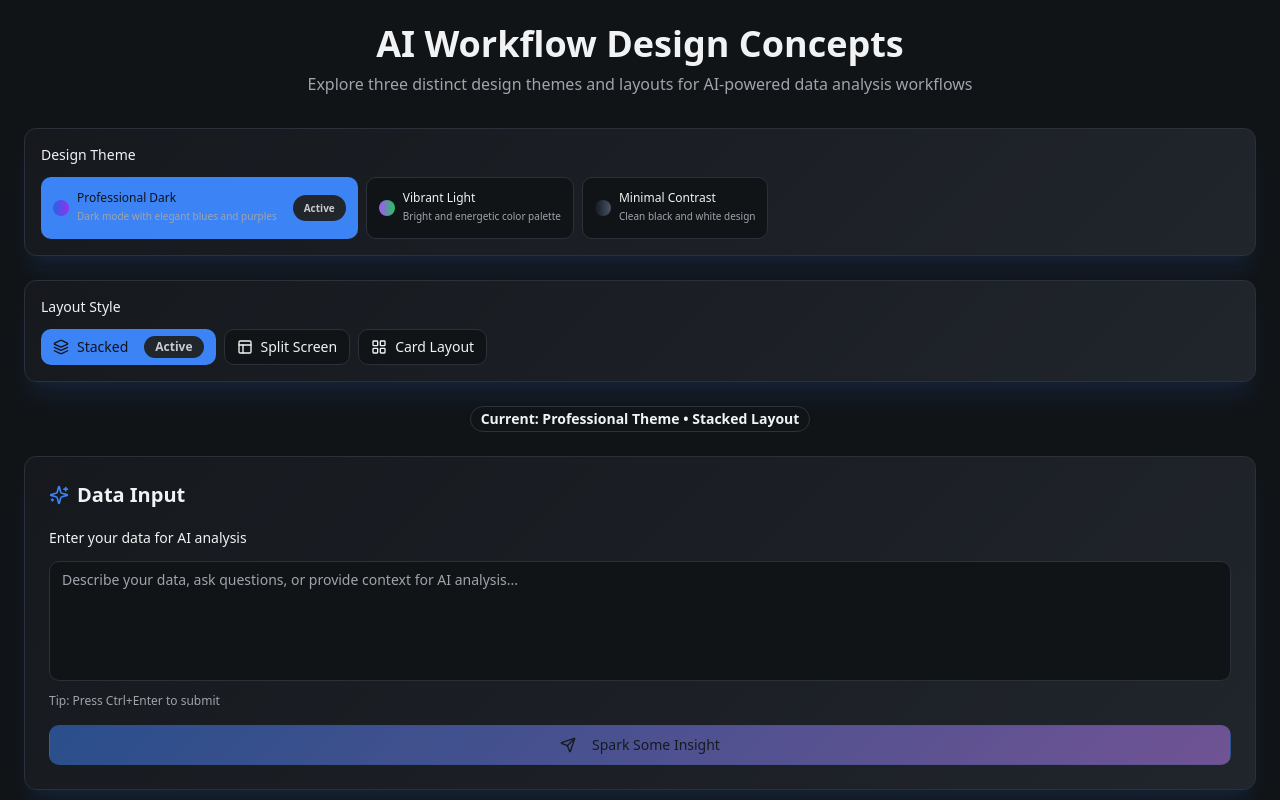
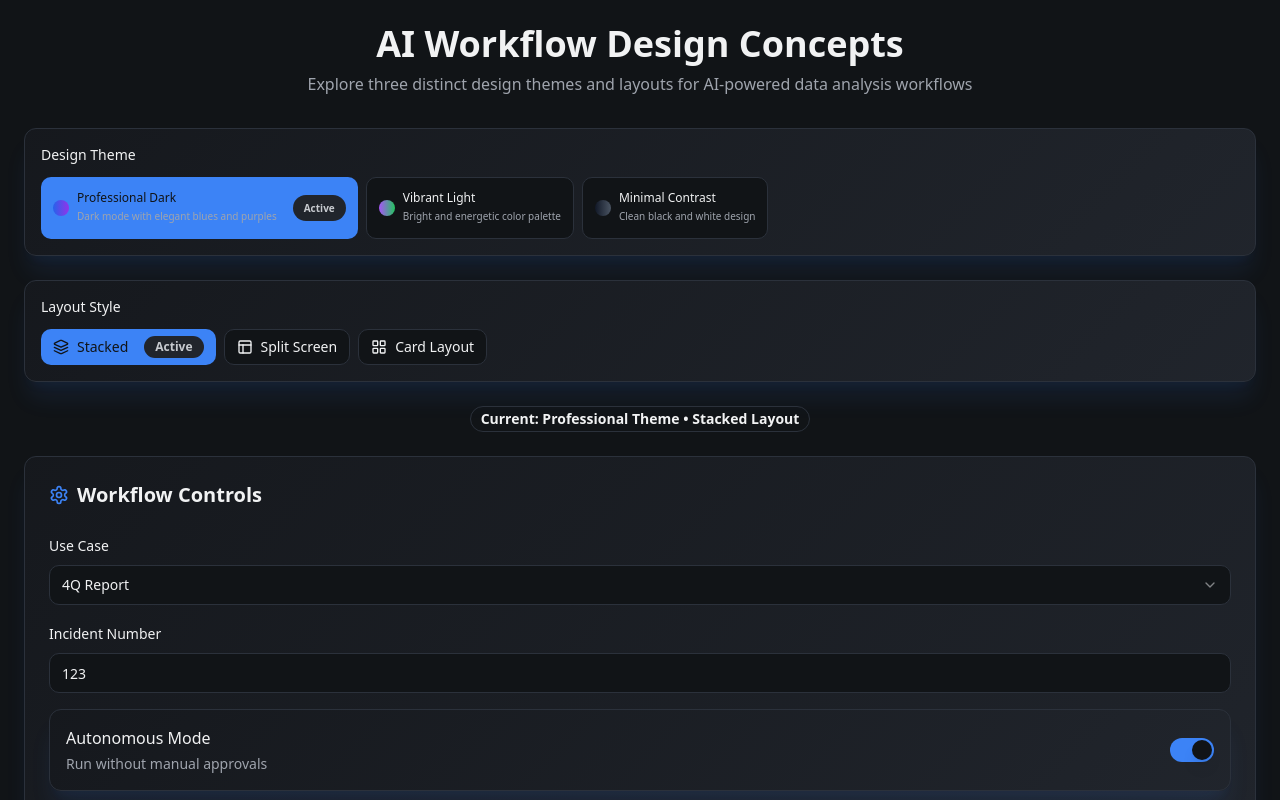
Before and after one commit to rutulganatra/spark-insight-themes, a React (Vite) app: page / in a window 1280 px wide. Shown: the top 800 px of the page. Built offline with nearby package versions, Linux system fonts and the light colour scheme.

Commit message:
Add input fields
Adds input fields for "Use Case" and "Incident Number" to the workflow controls panel.

```diff
--- a/src/components/UserInputPanel.tsx
+++ b/src/components/UserInputPanel.tsx
@@ -1,8 +1,10 @@
 import { useState } from "react";
 import { Button } from "@/components/ui/button";
-import { Textarea } from "@/components/ui/textarea";
+import { Input } from "@/components/ui/input";
 import { Label } from "@/components/ui/label";
-import { Sparkles, Send } from "lucide-react";
+import { Switch } from "@/components/ui/switch";
+import { Select, SelectContent, SelectItem, SelectTrigger, SelectValue } from "@/components/ui/select";
+import { Settings, Sparkles, RotateCcw } from "lucide-react";
 
 interface UserInputPanelProps {
   onStartWorkflow: (input: string) => void;
@@ -10,48 +12,102 @@ interface UserInputPanelProps {
 }
 
 export function UserInputPanel({ onStartWorkflow, isLoading }: UserInputPanelProps) {
-  const [input, setInput] = useState("");
+  const [useCase, setUseCase] = useState("4Q Report");
+  const [incidentNumber, setIncidentNumber] = useState("123");
+  const [autonomousMode, setAutonomousMode] = useState(true);
 
   const handleSubmit = () => {
-    if (input.trim() && !isLoading) {
-      onStartWorkflow(input.trim());
+    if (useCase && incidentNumber && !isLoading) {
+      const workflowData = `Use Case: ${useCase}, Incident Number: ${incidentNumber}, Autonomous Mode: ${autonomousMode ? 'Enabled' : 'Disabled'}`;
+      onStartWorkflow(workflowData);
     }
   };
 
-  const handleKeyDown = (e: React.KeyboardEvent) => {
-    if (e.key === "Enter" && (e.ctrlKey || e.metaKey)) {
-      handleSubmit();
-    }
+  const handleReset = () => {
+    setUseCase("4Q Report");
+    setIncidentNumber("123");
+    setAutonomousMode(true);
   };
 
+  const useCaseOptions = [
+    "4Q Report",
+    "Security Incident Analysis",
+    "Performance Review",
+    "Compliance Audit",
+    "Risk Assessment",
+    "Data Quality Review"
+  ];
+
   return (
-    <div className="panel-container p-6 space-y-4">
+    <div className="panel-container p-6 space-y-6">
       <div className="flex items-center gap-2 mb-4">
-        <Sparkles className="w-5 h-5 text-primary" />
-        <h2 className="text-xl font-semibold text-foreground">Data Input</h2>
+        <Settings className="w-5 h-5 text-primary" />
+        <h2 className="text-xl font-semibold text-foreground">Workflow Controls</h2>
       </div>
 
-      <div className="space-y-3">
-        <Label htmlFor="data-input" className="text-sm font-medium text-foreground">
-          Enter your data for AI analysis
+      <div className="space-y-4">
+        {/* Use Case Dropdown */}
+        <div className="space-y-2">
+          <Label htmlFor="use-case" className="text-sm font-medium text-foreground">
+            Use Case
           </Label>
-        <Textarea
-          id="data-input"
-          placeholder="Describe your data, ask questions, or provide context for AI analysis..."
-          value={input}
-          onChange={(e) => setInput(e.target.value)}
-          onKeyDown={handleKeyDown}
-          className="min-h-[120px] resize-none bg-background border-border focus:ring-2 focus:ring-primary/20 focus:border-primary transition-all duration-200"
+          <Select value={useCase} onValueChange={setUseCase} disabled={isLoading}>
+            <SelectTrigger className="w-full bg-background border-border">
+              <SelectValue placeholder="Select a use case" />
+            </SelectTrigger>
+            <SelectContent>
+              {useCaseOptions.map((option) => (
+                <SelectItem key={option} value={option}>
+                  {option}
+                </SelectItem>
+              ))}
+            </SelectContent>
+          </Select>
+        </div>
+
+        {/* Incident Number */}
+        <div className="space-y-2">
+          <Label htmlFor="incident-number" className="text-sm font-medium text-foreground">
+            Incident Number
+          </Label>
+          <Input
+            id="incident-number"
+            type="text"
+            placeholder="Enter incident number"
+            value={incidentNumber}
+            onChange={(e) => setIncidentNumber(e.target.value)}
+            className="bg-background border-border focus:ring-2 focus:ring-primary/20 focus:border-primary"
             disabled={isLoading}
           />
-        <p className="text-xs text-muted-foreground">
-          Tip: Press Ctrl+Enter to submit
+        </div>
+
+        {/* Autonomous Mode Toggle */}
+        <div className="panel-container p-4 space-y-3">
+          <div className="flex items-center justify-between">
+            <div className="space-y-1">
+              <Label htmlFor="autonomous-mode" className="text-base font-medium text-foreground">
+                Autonomous Mode
+              </Label>
+              <p className="text-sm text-muted-foreground">
+                Run without manual approvals
               </p>
             </div>
+            <Switch
+              id="autonomous-mode"
+              checked={autonomousMode}
+              onCheckedChange={setAutonomousMode}
+              disabled={isLoading}
+              className="data-[state=checked]:bg-primary"
+            />
+          </div>
+        </div>
+      </div>
 
+      {/* Action Buttons */}
+      <div className="space-y-3">
         <Button
           onClick={handleSubmit}
-        disabled={!input.trim() || isLoading}
+          disabled={!useCase || !incidentNumber || isLoading}
           className="btn-spark w-full group"
         >
           {isLoading ? (
@@ -61,11 +117,22 @@ export function UserInputPanel({ onStartWorkflow, isLoading }: UserInputPanelPro
             </>
           ) : (
             <>
-            <Send className="w-4 h-4 mr-2 group-hover:translate-x-1 transition-transform duration-200" />
-            Spark Some Insight
+              <Sparkles className="w-4 h-4 mr-2 group-hover:rotate-12 transition-transform duration-200" />
+              Spark some insights
             </>
           )}
         </Button>
+
+        <Button
+          onClick={handleReset}
+          variant="outline"
+          className="w-full"
+          disabled={isLoading}
+        >
+          <RotateCcw className="w-4 h-4 mr-2" />
+          Reset
+        </Button>
+      </div>
     </div>
   );
 }
```
Lines whose indentation alone changed are shown as unchanged.
